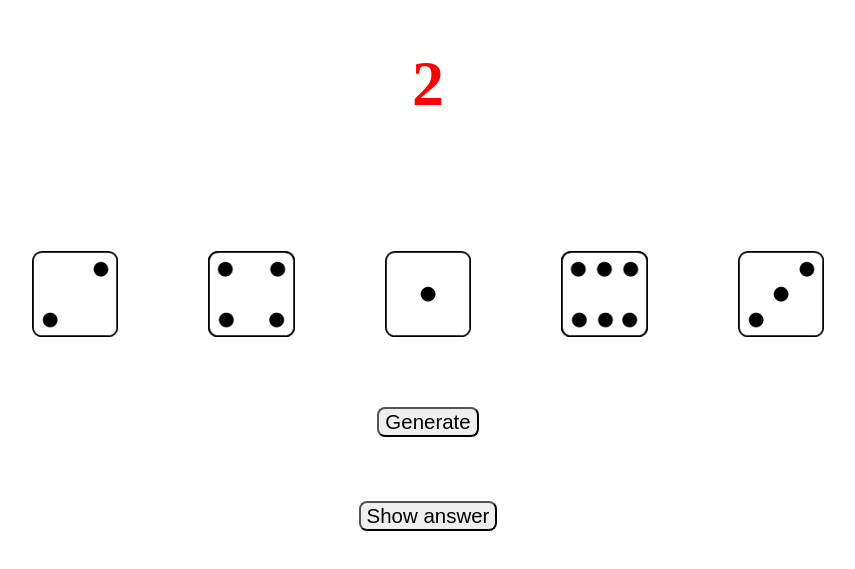
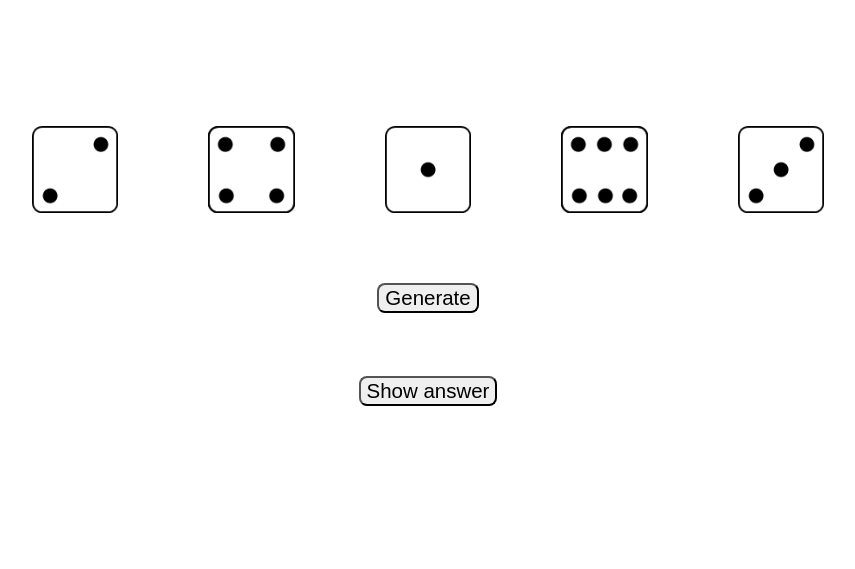
Before and after one commit to EgorKleymenov/NuChar, a plain HTML site: page index.html in a window 1280 px wide. Shown: the part 93-662 px from the top of the page, without its empty margins (212-1067 px from the left). Drawn offline with Linux system fonts and the light colour scheme.

Commit message:
Update index.html

```diff
--- a/index.html
+++ b/index.html
@@ -43,7 +43,7 @@
     </center>
 
 	<center>
-        <h2 id="res">2</h2>
+        <h2 id="res"></h2>
     </center>
 
 	<script>
```
